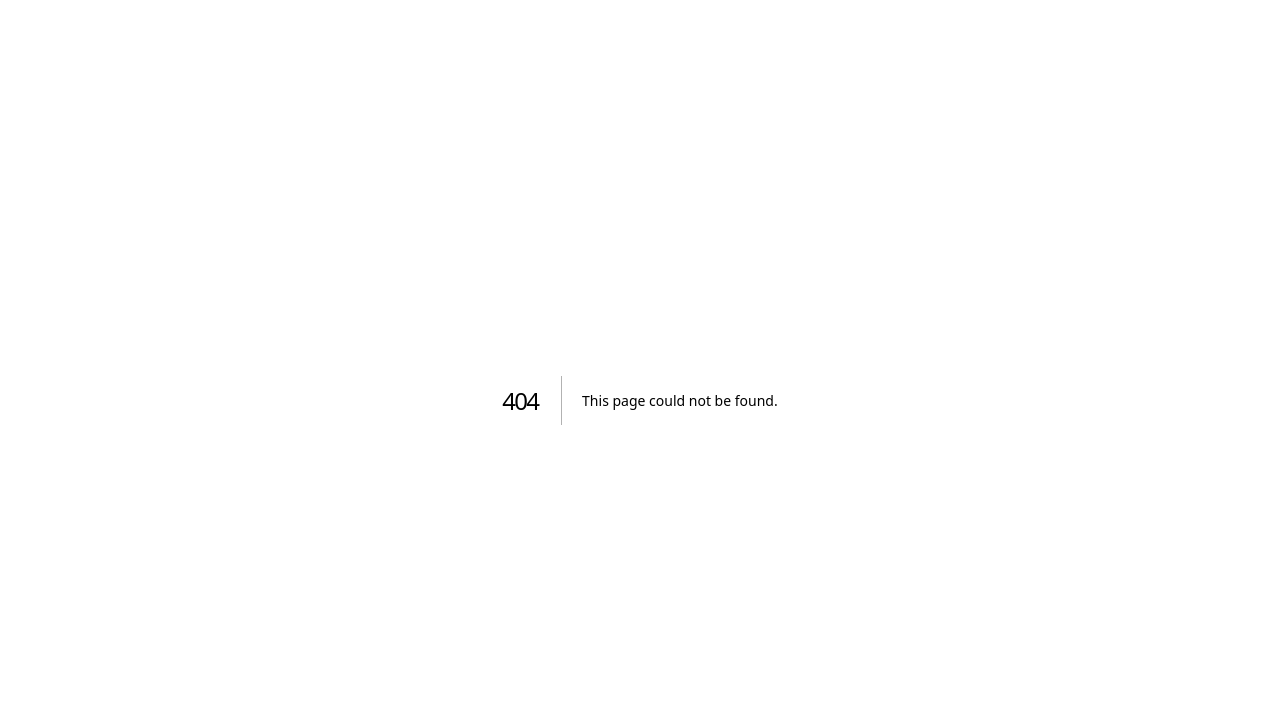
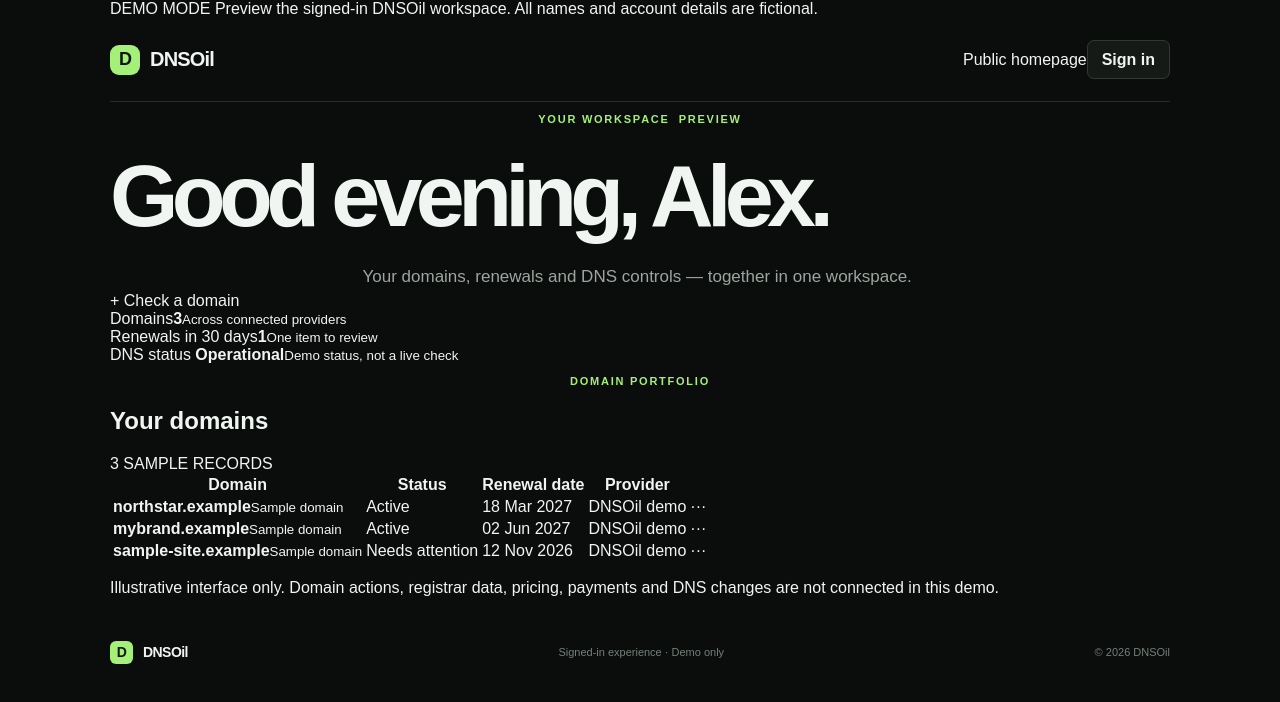
Before and after one commit to mystrdan/DNSOil, a Next.js app in the folder apps/web/: page /demo/dashboard in a window 1280 px wide. Before the commit this address had no page. Shown: the top 702 px of the page. Built offline with nearby package versions, Linux system fonts and the light colour scheme.

Commit message:
feat(web): add public signed-in dashboard demo

```diff
--- /dev/null
+++ b/apps/web/src/app/demo/dashboard/page.tsx
@@ -0,0 +1,48 @@
+const domains = [
+  { name: "northstar.example", status: "Active", renewal: "18 Mar 2027", provider: "DNSOil demo" },
+  { name: "mybrand.example", status: "Active", renewal: "02 Jun 2027", provider: "DNSOil demo" },
+  { name: "sample-site.example", status: "Needs attention", renewal: "12 Nov 2026", provider: "DNSOil demo" },
+];
+
+export default function DemoDashboardPage() {
+  return (
+    <main className="dashboardShell demoShell">
+      <div className="demoBanner"><span>DEMO MODE</span> Preview the signed-in DNSOil workspace. All names and account details are fictional.</div>
+      <header className="dashboardNav">
+        <a className="wordmark" href="/"><span className="mark">D</span> DNSOil</a>
+        <nav className="demoNav"><a href="/">Public homepage</a><a className="signOutButton" href="/auth/signin">Sign in</a></nav>
+      </header>
+
+      <section className="demoWelcome">
+        <div>
+          <p className="eyebrow demoEyebrow">YOUR WORKSPACE <span className="demoPill">PREVIEW</span></p>
+          <h1>Good evening, Alex.</h1>
+          <p className="intro">Your domains, renewals and DNS controls — together in one workspace.</p>
+        </div>
+        <a className="demoPrimaryButton" href="/#domain-search">+ Check a domain</a>
+      </section>
+
+      <section className="demoStats" aria-label="Account overview">
+        <article className="demoStat"><span>Domains</span><strong>3</strong><small>Across connected providers</small></article>
+        <article className="demoStat"><span>Renewals in 30 days</span><strong>1</strong><small>One item to review</small></article>
+        <article className="demoStat"><span>DNS status</span><strong className="demoHealthy"><i /> Operational</strong><small>Demo status, not a live check</small></article>
+      </section>
+
+      <section className="demoDomainSection">
+        <div className="demoSectionHeading"><div><p className="eyebrow">DOMAIN PORTFOLIO</p><h2>Your domains</h2></div><span className="demoCount">3 SAMPLE RECORDS</span></div>
+        <div className="demoTableWrap">
+          <table className="demoTable">
+            <thead><tr><th>Domain</th><th>Status</th><th>Renewal date</th><th>Provider</th><th /></tr></thead>
+            <tbody>{domains.map((domain) => <tr key={domain.name}>
+              <td><strong>{domain.name}</strong><small>Sample domain</small></td>
+              <td><span className={domain.status === "Active" ? "domainStatus" : "domainStatus domainStatusWarn"}>{domain.status}</span></td>
+              <td>{domain.renewal}</td><td>{domain.provider}</td><td><span className="demoMore">···</span></td>
+            </tr>)}</tbody>
+          </table>
+        </div>
+        <p className="demoDisclaimer">Illustrative interface only. Domain actions, registrar data, pricing, payments and DNS changes are not connected in this demo.</p>
+      </section>
+      <footer><a className="wordmark" href="/"><span className="mark">D</span> DNSOil</a><span>Signed-in experience · Demo only</span><span>© {new Date().getFullYear()} DNSOil</span></footer>
+    </main>
+  );
+}
```
